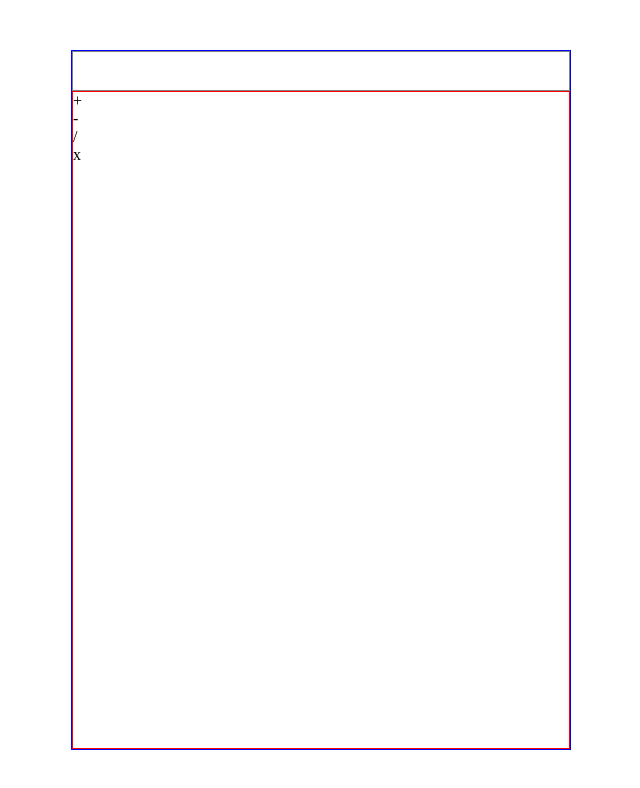
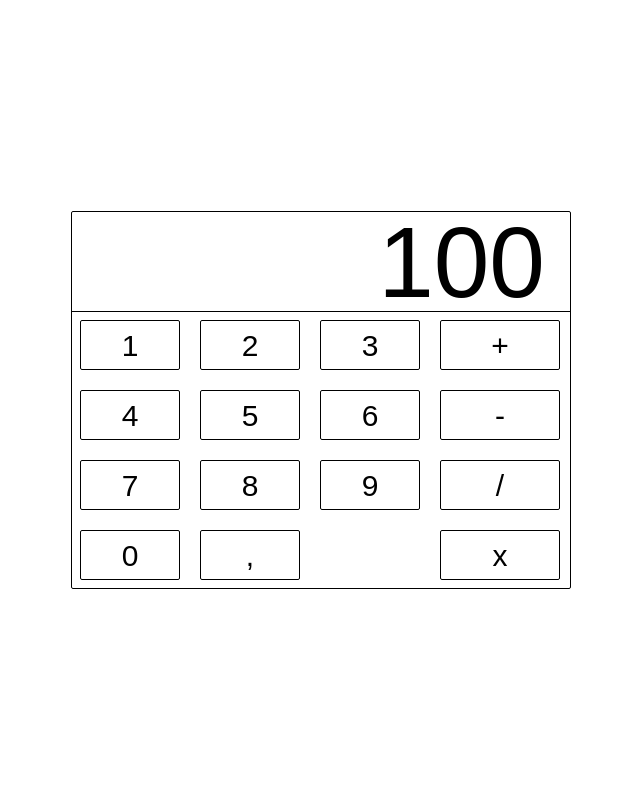
Before and after one commit to JeraldStarr/Calculator-Vue, a Vue app: page / in a window 1280 px wide. Shown: the top 788 px of the page, without its empty margins (319-959 px from the left). Built offline with nearby package versions, Linux system fonts and the light colour scheme.

Commit message:
Added basic style for all elements

```diff
--- a/src/App.vue
+++ b/src/App.vue
@@ -1,15 +1,27 @@
 <template>
   <div class="calculator">
     <section class="calculator__display">
-
+        100
     </section>
     <section class="calculator__keyboard">
-      <div class="numbers"></div>
-      <div class="operation">
-        <div class="addition">+</div>
-        <div class="substraction">-</div>
-        <div class="divistion">/</div>
-        <div class="multiplication">x</div>
+      <div class="calculator__numbers">
+        <div class="calculator__number">1</div>
+        <div class="calculator__number">2</div>
+        <div class="calculator__number">3</div>
+        <div class="calculator__number">4</div>
+        <div class="calculator__number">5</div>
+        <div class="calculator__number">6</div>
+        <div class="calculator__number">7</div>
+        <div class="calculator__number">8</div>
+        <div class="calculator__number">9</div>
+        <div class="calculator__number">0</div>
+        <div class="calculator__number">,</div>
+      </div>
+      <div class="calculator__operations">
+        <div class="calculator__addition calculator__operation">+</div>
+        <div class="calculator__substraction calculator__operation">-</div>
+        <div class="calculator__divistion calculator__operation">/</div>
+        <div class="calculator__multiplication calculator__operation">x</div>
       </div>
     </section>
   </div>
@@ -22,7 +34,8 @@ export default {
 }
 </script>
 
-<style>
+<style lang="scss">
+  $border-color: #000;
   *{
     margin: 0;
     padding: 0;
@@ -35,24 +48,59 @@ export default {
     justify-content: center;
     width: 100vw;
     height: 100vh;
+    font-family: Arial, sans-serif;
   }
   .calculator {
     display: flex;
     flex-direction: column;
     width: 500px;
-    height: 700px;
-    border: 1px solid blue;
+    border: 1px solid $border-color;
+    border-radius: 2px;
+    &__display {
+      width: 100%;
+      height: 100px;
+      line-height: 100px;
+      text-align: right;
+      padding: 0 25px;
+      border-bottom: 1px solid $border-color;
+      font-size: 100px;
+    }
+    &__keyboard {
+      display: flex;
+      width: 100%;
+      padding: 8px;
+    }
+    &__numbers {
+      display: grid;
+      grid-template-columns: 120px 120px 120px;
+      row-gap: 20px;
+    }
+    &__number {
+      width: 100px;
+      height: 50px;
+      line-height: 50px;
+      text-align: center;
+      border: 1px solid $border-color;
+      border-radius: 2px;
+      font-size: 30px;
+    }
+    &__operations {
+      display: grid;
+      grid-template-columns: 120px;
+      row-gap: 20px;
+    }
+    &__operation {
+      width: 120px;
+      height: 50px;
+      line-height: 50px;
+      text-align: center;
+      border: 1px solid $border-color;
+      border-radius: 2px;
+      font-size: 30px;
+    }
   }
 
-  .calculator__display {
-    width: 100%;
-    height: 40px;
-    border: 1px solid gray;
-  }
-  .calculator__keyboard {
-    width: 100%;
-    flex-grow: 1;
-    border: 1px solid red;
-  }
+
+
 
 </style>
```
